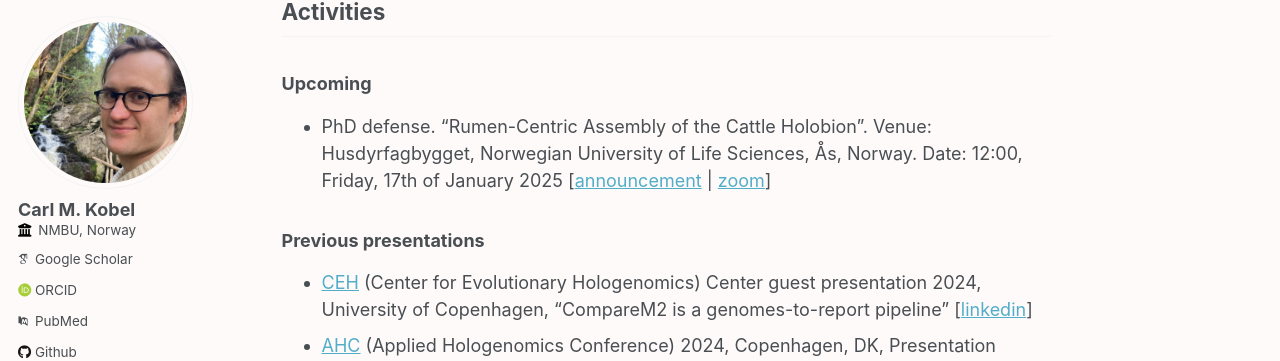
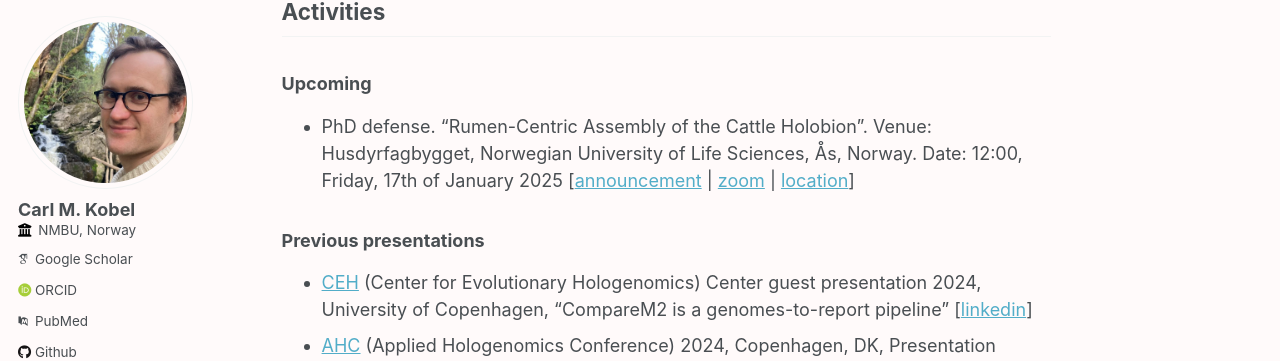
Before and after one commit to cmkobel/cmkobel.github.io, a Jekyll site: the page built from _pages/about.md, in a window 1280 px wide and 900 px high, scrolled down 636 px. Shown: the part 90-451 px from the top of the window. Built offline with Jekyll 4.4.1, drawn with Linux system fonts in a browser that asks for light colours; some web fonts are replaced.

Commit message:
Update about.md

```diff
--- a/_pages/about.md
+++ b/_pages/about.md
@@ -23,7 +23,7 @@ Looking for a postdoc position in the Copenhagen area from ~april 2025.
 
 ### Upcoming
 
-  - PhD defense. "Rumen-Centric Assembly of the Cattle Holobion". Venue: Husdyrfagbygget, Norwegian University of Life Sciences, Ås, Norway. Date: 12:00, Friday, 17th of January 2025 [[announcement](https://www.nmbu.no/en/research/public-defences/17-jan-carl-mathias-kobel-biovit) \| [zoom](https://nmbu.zoom.us/j/61503434236)]
+  - PhD defense. "Rumen-Centric Assembly of the Cattle Holobion". Venue: Husdyrfagbygget, Norwegian University of Life Sciences, Ås, Norway. Date: 12:00, Friday, 17th of January 2025 [[announcement](https://www.nmbu.no/en/research/public-defences/17-jan-carl-mathias-kobel-biovit) \| [zoom](https://nmbu.zoom.us/j/61503434236) \| [location](https://www.openstreetmap.org/#map=18/59.665076/10.759944&layers=N)]
 
 ### Previous presentations
   - [CEH](https://ceh.ku.dk/) (Center for Evolutionary Hologenomics) Center guest presentation 2024, University of Copenhagen, "CompareM2 is a genomes-to-report pipeline" [[linkedin](https://www.linkedin.com/posts/center-for-evolutionary-hologenomics_hologenomics-activity-7270049447198302208-XJXz)]
```
